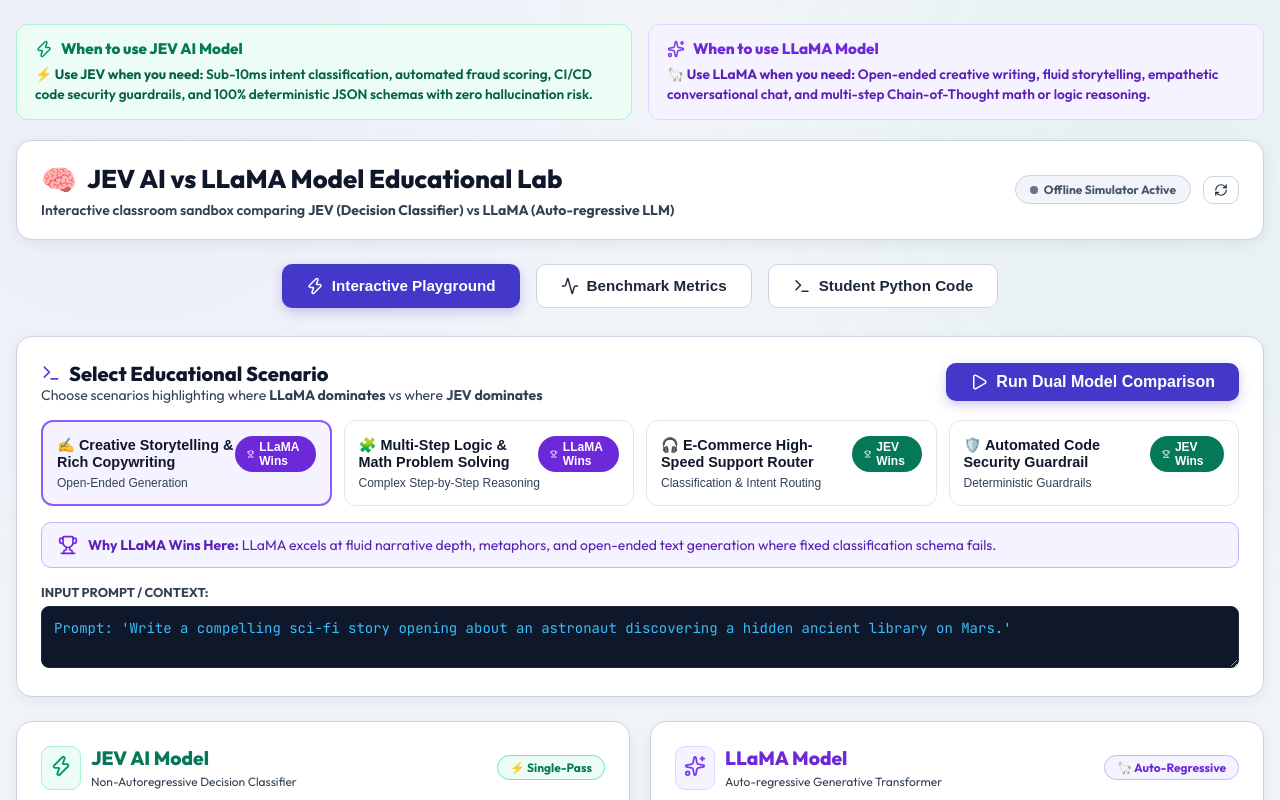
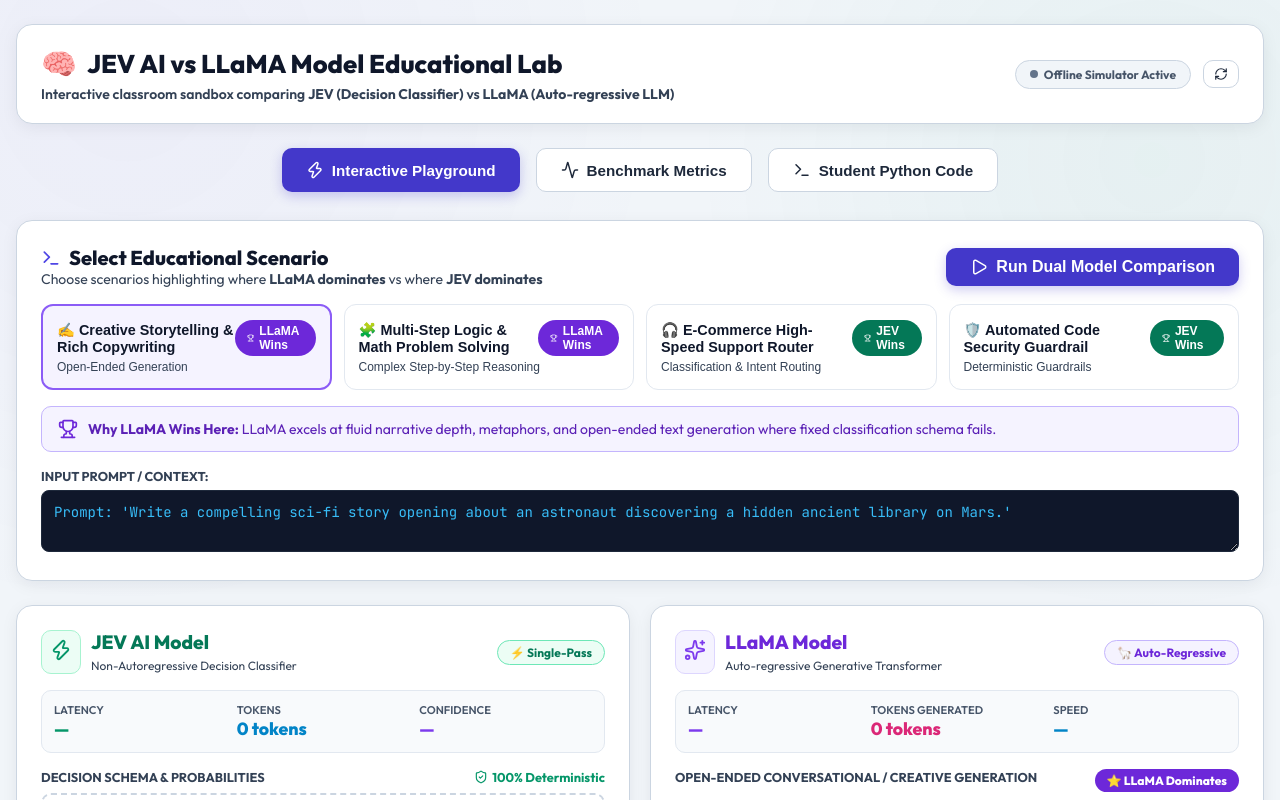
Before and after one commit to TechTitans-Academy/jev-vs-llama-lab, a React (Vite) app: page / in a window 1280 px wide. Shown: the top 800 px of the page. Built offline with nearby package versions, Linux system fonts and the light colour scheme; no server answers.

Commit message:
Remove scenario guidance card from UI, keeping it in README only

```diff
--- a/src/App.jsx
+++ b/src/App.jsx
@@ -1,5 +1,5 @@
 import React, { useState, useEffect } from 'react';
-import { Activity, Terminal, Zap, RefreshCw, Sparkles } from 'lucide-react';
+import { Activity, Terminal, Zap, RefreshCw } from 'lucide-react';
 
 import InteractivePlayground from './components/InteractivePlayground';
 import MetricsBenchmark from './components/MetricsBenchmark';
@@ -32,36 +32,6 @@
 
   return (
     <div style={{ maxWidth: '1280px', margin: '0 auto', padding: '24px 16px 60px 16px' }}>
-
-      {/* QUICK REFERENCE 1-LINE GUIDANCE CARD */}
-      <div style={{
-        display: 'grid',
-        gridTemplateColumns: 'repeat(auto-fit, minmax(320px, 1fr))',
-        gap: '16px',
-        marginBottom: '20px'
-      }}>
-        {/* JEV 1-LINE EXPLANATION */}
-        <div style={{ background: '#ecfdf5', border: '1px solid #a7f3d0', borderRadius: '12px', padding: '14px 18px' }}>
-          <div style={{ display: 'flex', alignItems: 'center', gap: '8px', marginBottom: '6px' }}>
-            <Zap size={18} color="#059669" />
-            <h4 style={{ fontSize: '0.95rem', fontWeight: 800, color: '#047857' }}>When to use JEV AI Model</h4>
-          </div>
-          <p style={{ fontSize: '0.85rem', color: '#065f46', lineHeight: '1.5', fontWeight: 600 }}>
-            ⚡ <strong>Use JEV when you need:</strong> Sub-10ms intent classification, automated fraud scoring, CI/CD code security guardrails, and 100% deterministic JSON schemas with zero hallucination risk.
-          </p>
-        </div>
-
-        {/* LLAMA 1-LINE EXPLANATION */}
-        <div style={{ background: '#f5f3ff', border: '1px solid #ddd6fe', borderRadius: '12px', padding: '14px 18px' }}>
-          <div style={{ display: 'flex', alignItems: 'center', gap: '8px', marginBottom: '6px' }}>
-            <Sparkles size={18} color="#7c3aed" />
-            <h4 style={{ fontSize: '0.95rem', fontWeight: 800, color: '#6d28d9' }}>When to use LLaMA Model</h4>
-          </div>
-          <p style={{ fontSize: '0.85rem', color: '#5b21b6', lineHeight: '1.5', fontWeight: 600 }}>
-            🦙 <strong>Use LLaMA when you need:</strong> Open-ended creative writing, fluid storytelling, empathetic conversational chat, and multi-step Chain-of-Thought math or logic reasoning.
-          </p>
-        </div>
-      </div>
 
       {/* HEADER BAR */}
       <header className="glass-panel" style={{ padding: '20px 24px', marginBottom: '24px', display: 'flex', justifyContent: 'space-between', alignItems: 'center', flexWrap: 'wrap', gap: '16px' }}>
```
